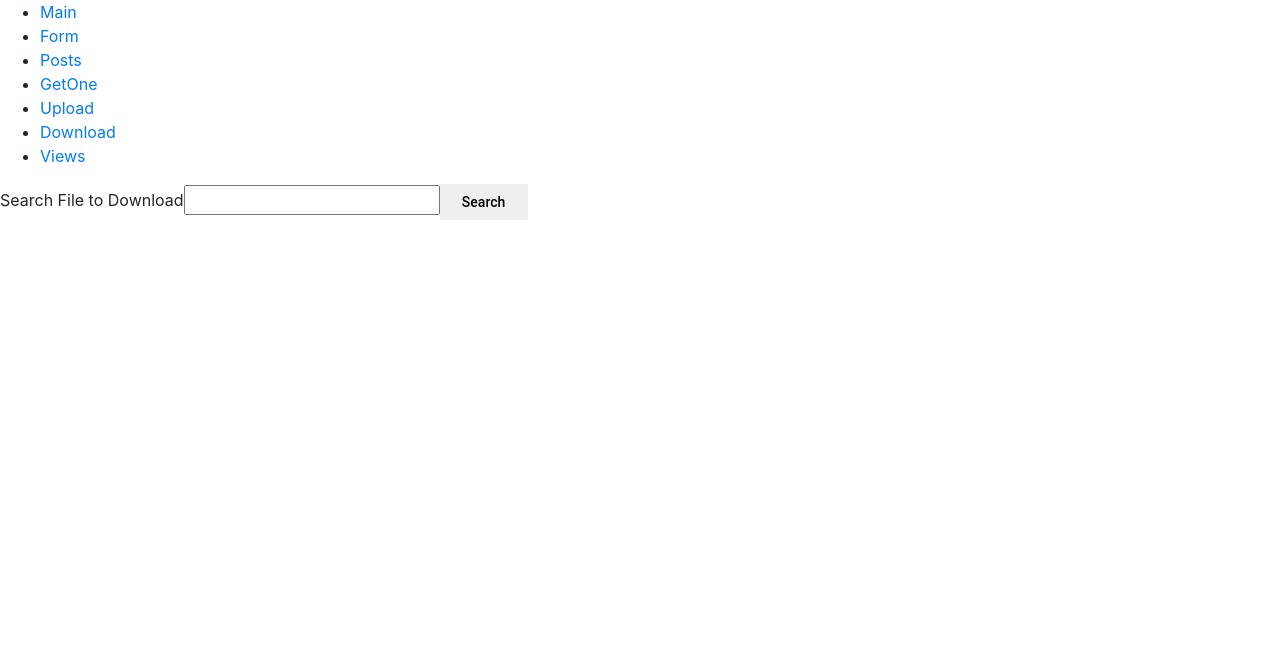
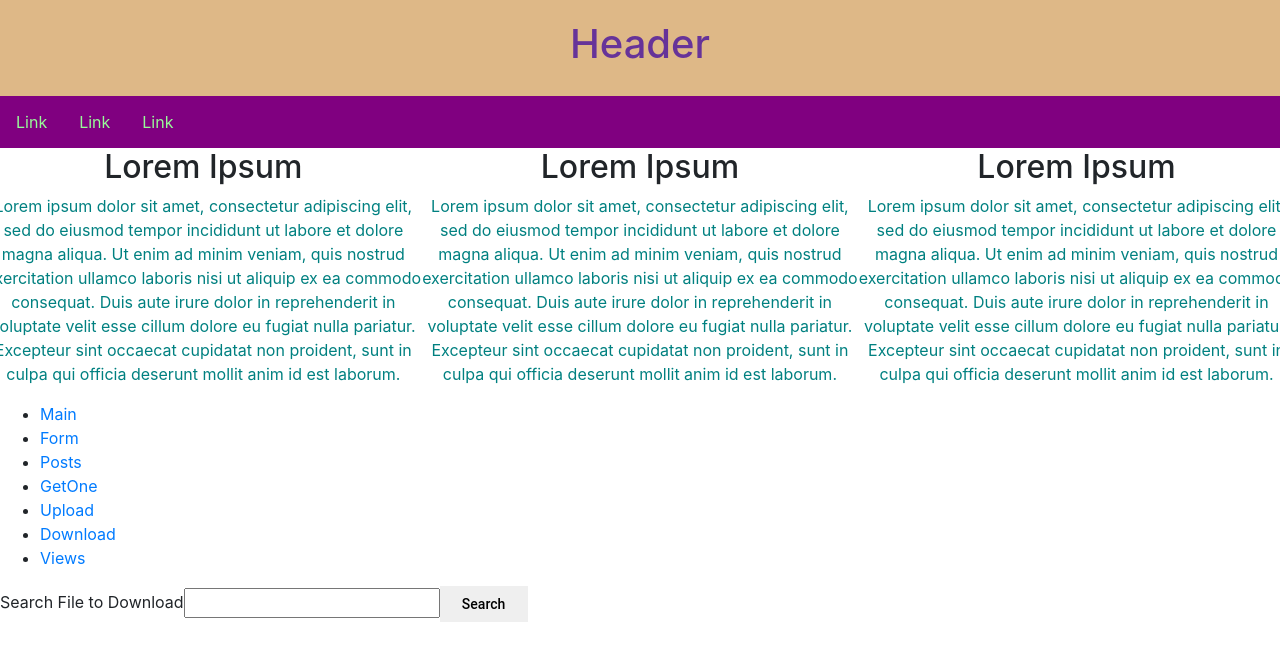
Before and after one commit to bakarilevy/Reactive_Blog, a React (Create React App) app in the folder reactive-blog/: page /download in a window 1280 px wide. Shown: the top 660 px of the page. Built offline with nearby package versions, Linux system fonts and the light colour scheme.

Commit message:
Styling is coming along nicely.

```diff
--- a/reactive-blog/src/App.js
+++ b/reactive-blog/src/App.js
@@ -1,13 +1,18 @@
 import React, {Component} from 'react';
 import './App.css';
 import Routes from './components/routes';
-
+import Header from './components/layout/header';
+import Navbar from './components/layout/navbar';
+import Column from './components/layout/column';
 class App extends Component{
 
 
 render(){
   return (
     <div className="App">
+      <Header/>
+      <Navbar/>
+      <Column/>
       <body>
             <Routes/>
       </body>
--- a/reactive-blog/src/components/layout/column.css
+++ b/reactive-blog/src/components/layout/column.css
@@ -0,0 +1,21 @@
+/* Creates three columns that float near each other*/
+.column{
+    float: left;
+    width: 33.33%;
+}
+
+/* Clear floats after the columns */
+
+.row:after {
+    content: "";
+    display: table;
+    clear: both;
+}
+
+/* Responsive layout - makes the three columns stack on top of each other instead of next to each other on smaller screens (600px wide or less) */
+
+@media screen and (max-width: 600px) {
+    .column {
+        width: 100%;
+    }
+}
--- a/reactive-blog/src/components/layout/column.js
+++ b/reactive-blog/src/components/layout/column.js
@@ -1,5 +1,5 @@
 import React, {Component} from 'react';
-
+import './column.css';
 class Column extends Component {
 
     constructor(props) {
@@ -8,7 +8,19 @@ class Column extends Component {
 
     render() {
         return(
-            <div className="column">
+            <div className="row">
+                <div className="column">
+                    <h2>Lorem Ipsum</h2>
+                    <p>Lorem ipsum dolor sit amet, consectetur adipiscing elit, sed do eiusmod tempor incididunt ut labore et dolore magna aliqua. Ut enim ad minim veniam, quis nostrud exercitation ullamco laboris nisi ut aliquip ex ea commodo consequat. Duis aute irure dolor in reprehenderit in voluptate velit esse cillum dolore eu fugiat nulla pariatur. Excepteur sint occaecat cupidatat non proident, sunt in culpa qui officia deserunt mollit anim id est laborum.</p>
+                </div>
+                <div className="column">
+                    <h2>Lorem Ipsum</h2>
+                    <p>Lorem ipsum dolor sit amet, consectetur adipiscing elit, sed do eiusmod tempor incididunt ut labore et dolore magna aliqua. Ut enim ad minim veniam, quis nostrud exercitation ullamco laboris nisi ut aliquip ex ea commodo consequat. Duis aute irure dolor in reprehenderit in voluptate velit esse cillum dolore eu fugiat nulla pariatur. Excepteur sint occaecat cupidatat non proident, sunt in culpa qui officia deserunt mollit anim id est laborum.</p>
+                </div>
+                <div className="column">
+                    <h2>Lorem Ipsum</h2>
+                    <p>Lorem ipsum dolor sit amet, consectetur adipiscing elit, sed do eiusmod tempor incididunt ut labore et dolore magna aliqua. Ut enim ad minim veniam, quis nostrud exercitation ullamco laboris nisi ut aliquip ex ea commodo consequat. Duis aute irure dolor in reprehenderit in voluptate velit esse cillum dolore eu fugiat nulla pariatur. Excepteur sint occaecat cupidatat non proident, sunt in culpa qui officia deserunt mollit anim id est laborum.</p>
+                </div>
             </div>
         );
     }
--- a/reactive-blog/src/components/layout/container.js
+++ b/reactive-blog/src/components/layout/container.js
@@ -1,5 +1,5 @@
 import React, {Component} from 'react';
-
+import './container.css';
 class Container extends Component {
 
 constructor(props) {
--- a/reactive-blog/src/components/layout/footer.js
+++ b/reactive-blog/src/components/layout/footer.js
@@ -1,4 +1,5 @@
 import React, {Component} from 'react';
+import './footer.css';
 
 class Footer extends Component {
 
--- a/reactive-blog/src/components/layout/header.css
+++ b/reactive-blog/src/components/layout/header.css
@@ -0,0 +1,6 @@
+.header{
+    background-color: burlywood;
+    color: #99335f;
+    text-align: center;
+    padding: 20px;
+}
--- a/reactive-blog/src/components/layout/header.js
+++ b/reactive-blog/src/components/layout/header.js
@@ -1,4 +1,5 @@
 import React, {Component} from 'react';
+import './header.css';
 
 class Header extends Component {
 
@@ -9,6 +10,7 @@ class Header extends Component {
     render() {
         return(
             <div className="header">
+                <h1>Header</h1>
             </div>
         );
     }
--- a/reactive-blog/src/components/layout/navbar.css
+++ b/reactive-blog/src/components/layout/navbar.css
@@ -0,0 +1,20 @@
+.top-navbar {
+    overflow: hidden;
+    background-color: purple;
+
+}
+
+.top-navbar a {
+    float: left;
+    display: block;
+    color: palegreen;
+    text-align: center;
+    padding: 14px 16px;
+    text-decoration: none;
+}
+
+.top-navbar a:hover {
+    background-color: peachpuff;
+    color: violet;
+    float: left;
+}
--- a/reactive-blog/src/components/layout/navbar.js
+++ b/reactive-blog/src/components/layout/navbar.js
@@ -1,5 +1,5 @@
 import React, {Component} from 'react';
-
+import './navbar.css';
 class Navbar extends Component {
 
     constructor(props) {
@@ -8,7 +8,10 @@ class Navbar extends Component {
 
     render() {
         return(
-            <div className="navbar">
+            <div className="top-navbar">
+                <a href="#">Link</a>
+                <a href="#">Link</a>
+                <a href="#">Link</a>
             </div>
         );
     }
```
